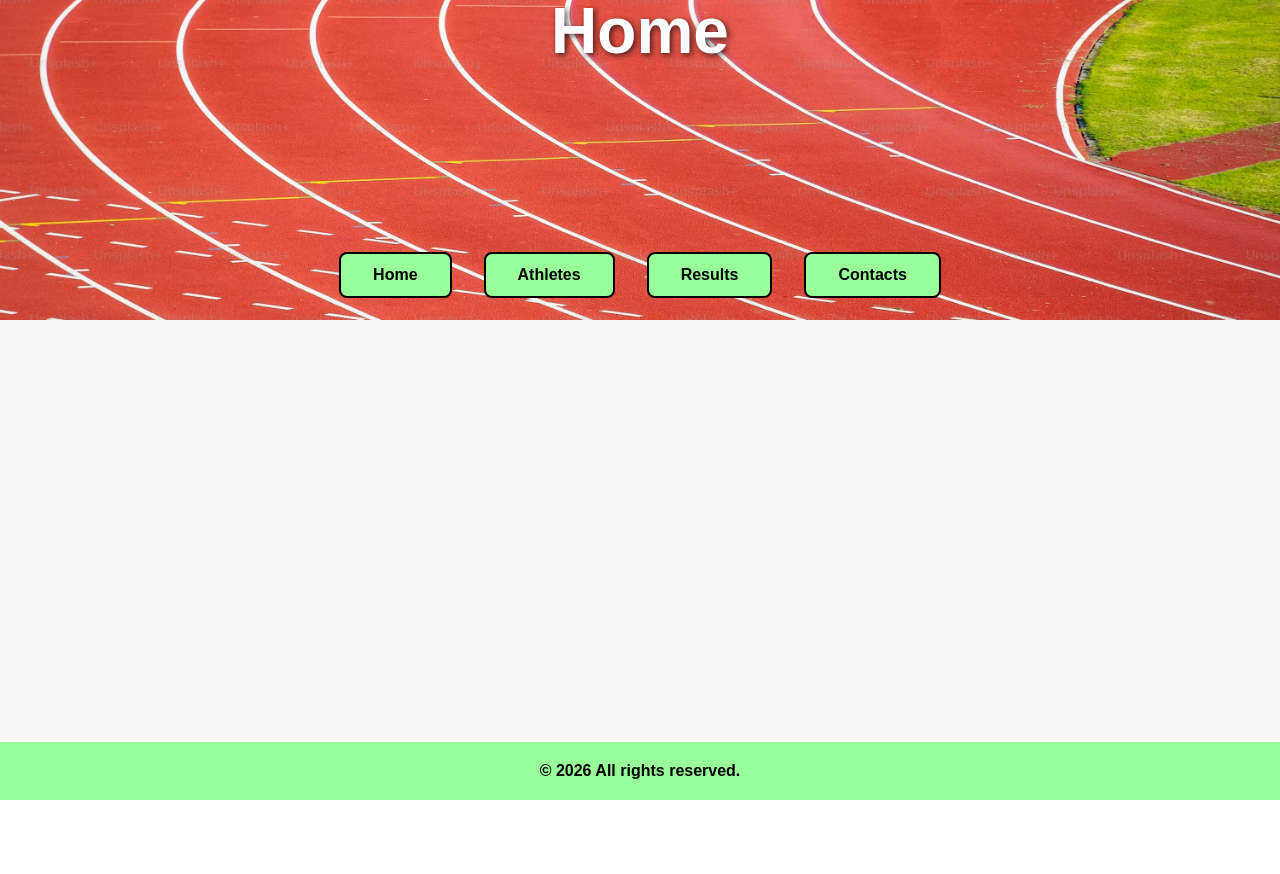
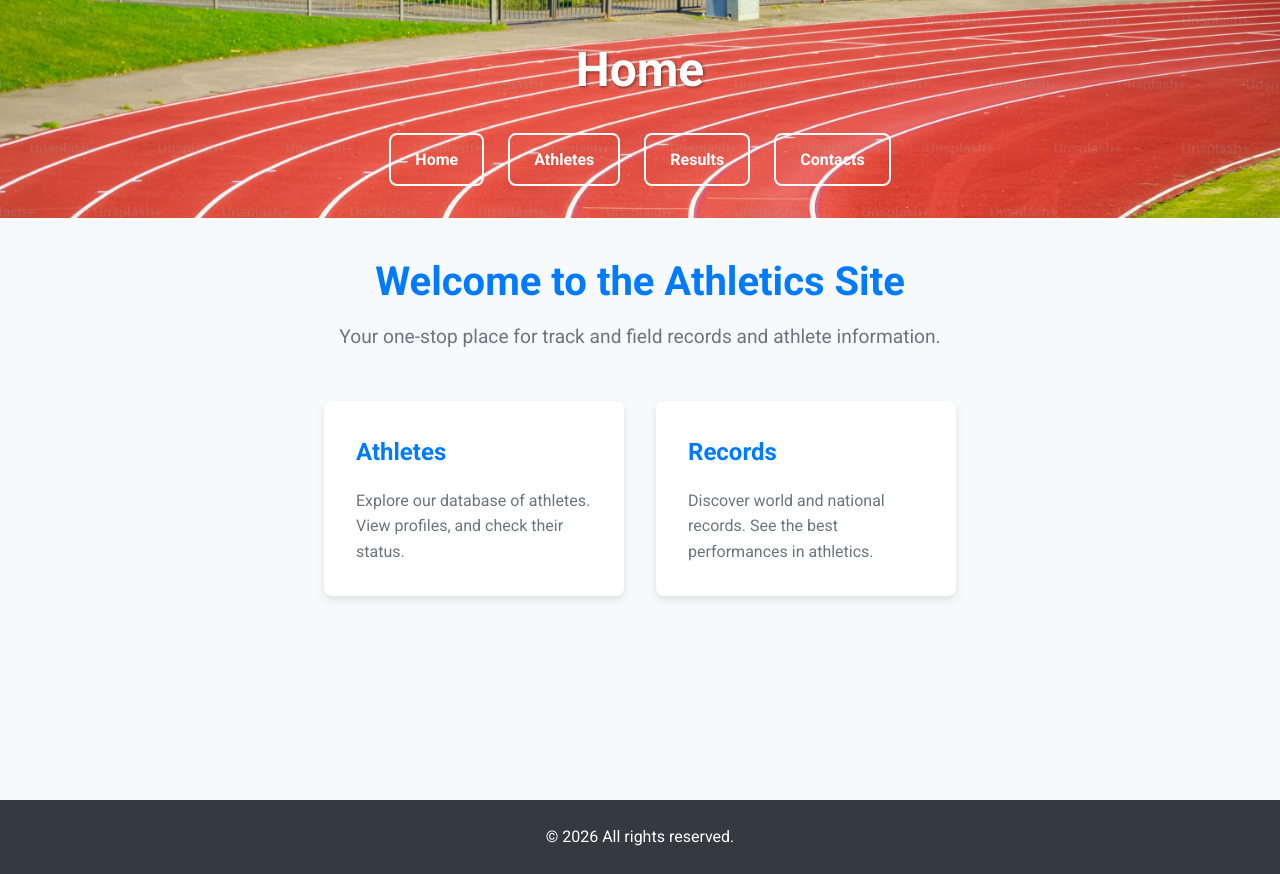
Before and after one commit to draganovdimitar2/AthleticsSiteSoftUni, a Django app: page / in a window 1280 px wide. Before the commit the page ends 800 px from the top, so only its background shows below. Run offline with Django 5.2, Linux system fonts and the light colour scheme.

Commit message:
feat: implement athlete creation form and make some UI improvements

```diff
--- a/athletes/urls.py
+++ b/athletes/urls.py
@@ -1,7 +1,9 @@
 from django.urls import path
-from athletes.views import list_athletes
+from athletes.views import list_athletes, overview, create_athlete
 
 app_name = 'athletes'
 urlpatterns = [
-    path("list/", list_athletes, name='list')
+    path('', overview, name='overview'),
+    path("list/", list_athletes, name='list'),
+    path("create/", create_athlete, name='create')
 ]
--- a/common/urls.py
+++ b/common/urls.py
@@ -1,6 +1,8 @@
 from django.urls import path
-from common.views import home_page
+from common.views import home_page, redirect_home
 
+app_name = 'common'
 urlpatterns = [
-    path("", home_page, name='home_page')
+    path("", home_page, name='home_page'),
+    path('redirect-home/', redirect_home, name='redirect_home')
 ]
--- a/common/views.py
+++ b/common/views.py
@@ -1,6 +1,9 @@
 from django.http import HttpResponse, HttpRequest
-from django.shortcuts import render
+from django.shortcuts import render, redirect
 
 # Create your views here.
 def home_page(request: HttpRequest) -> HttpResponse:
     return render(request, 'common/home.html')
+
+def redirect_home(request: HttpRequest) -> HttpResponse:
+    return redirect('common:home_page')
--- a/static/css/base.css
+++ b/static/css/base.css
@@ -1,3 +1,12 @@
+@import url('https://fonts.googleapis.com/css2?family=Roboto:wght@300;400;700&display=swap');
+
+:root {
+    --primary-color: #007bff;
+    --secondary-color: #6c757d;
+    --light-color: #f8f9fa;
+    --dark-color: #343a40;
+}
+
 * {
     margin: 0;
     padding: 0;
@@ -10,16 +19,17 @@ html, body {
 }
 
 body {
-    font-family: Arial, Helvetica, sans-serif; /* Set default font */
-    line-height: 1.6; /* Makes text spacing readable */
-    background-color: #f9f9f9; /* Light neutral background */
-    color: #333; /* Default text color */
+    font-family: "Roboto", sans-serif;
+    line-height: 1.6;
+    background-color: var(--light-color);
+    color: var(--dark-color);
 }
 
 .wrapper {
     display: flex;
     flex-direction: column;
     min-height: 100%;
+    flex-grow: 1;
 }
 
 .navbar {
@@ -27,66 +37,56 @@ body {
     flex-direction: column;
     align-items: center;
     justify-content: center;
-    background: var(--navbar-bg, url("../images/background_image.jpg")) no-repeat var(--navbar-bg-pos, 50% 40%);
+    background: var(--navbar-bg, linear-gradient(to right, #0056b3, #007bff));
     background-size: cover;
-    height: 40vh;
+    height: auto;
+    padding: 2rem 0;
 }
 
 .navbar-title {
     color: white;
-    font-size: 4rem;
-    font-weight: bold;
-    text-shadow: 2px 2px 6px rgba(0,0,0,0.7);
-    margin-bottom: 2em; /* space between title and menu */
+    font-size: 3rem;
+    font-weight: 700;
+    text-shadow: 1px 1px 3px rgba(0,0,0,0.5);
+    margin-bottom: 1.5rem;
 }
 
 .navbar ul {
     display: flex;
-    flex-direction: row;
     list-style: none;
     padding: 0;
-    margin: 1.3em 0;
-
-    /* Space items evenly */
-    justify-content: center; /* or space-between */
-    align-items: center; /* vertically center links if navbar has height */
-    gap: 2em;
+    margin: 0;
+    gap: 1.5rem;
 }
 
 .navbar ul li a {
     display: block;
-    padding: 0.5em 2em;
+    padding: 0.75rem 1.5rem;
     text-decoration: none;
-    color: black;
-    font-weight: bold;
-    background-color: #99FF99;
-    border-radius: 0.5em;
-    border: 2px solid black;
+    color: white;
+    font-weight: 700;
+    background-color: transparent;
+    border-radius: 0.5rem;
+    border: 2px solid white;
+    transition: all 0.3s ease;
 }
 
-.navbar ul li a:hover{
-    background-color: rgb(204, 204, 0);
+.navbar ul li a:hover, .dropdown:hover .dropael {
+    background-color: white;
+    color: var(--primary-color);
 }
 
 .site-footer {
-  background-color: #99FF99;
-  color: black;
-  margin-top: 2rem;
-  position: fixed;
-  bottom: 0;
-  width: 100vw;
-  padding: 1rem;
-  display: flex;
-  justify-content: center;
-  align-items: center;
+  background-color: var(--dark-color);
+  color: white;
+  margin-top: auto;
+  padding: 1.5rem;
+  text-align: center;
 }
-
 
 .site-footer p {
   margin: 0;
   font-size: 1rem;
-  font-weight: 600;
-  width: fit-content;
 }
 
 .dropdown {
@@ -98,26 +98,90 @@ body {
     position: absolute;
     top: 100%;
     left: 0;
-
-    width: 100%;
-    border-radius: 0.5em;
-
-    box-shadow: 0 8px 16px 0 rgba(0,0,0,0.2);
+    background-color: white;
+    min-width: 100%;
+    border-radius: 0.5rem;
+    box-shadow: 0 4px 8px rgba(0,0,0,0.1);
     z-index: 1000;
+    padding: 0.5rem 0;
 }
 
 .dropdown-content a {
   display: block;
-  color: black;
-  padding: 0.5em 2em;
+  color: var(--dark-color);
+  padding: 0.75rem 1.5rem;
   text-decoration: none;
-  font-weight: bold;
+  transition: background-color 0.3s ease;
 }
 
 .dropdown-content a:hover {
-  background-color: rgb(204, 204, 0);
+  background-color: var(--light-color);
+}
+
+/* Ensure dropdown content links are always visible when dropdown is open and .dropael is hovered */
+.dropdown:hover .dropdown-content a {
+  color: var(--primary-color);
+}
+
+.dropdown:hover .dropdown-content a:hover {
+    color: #005FCC;
 }
 
 .dropdown:hover .dropdown-content {
   display: block;
 }
+
+/* Home page specific styles */
+.home-content {
+    padding: 2rem;
+    text-align: center;
+    flex-grow: 1;
+}
+
+.welcome-header {
+    margin-bottom: 3rem;
+}
+
+.welcome-header h1 {
+    font-size: 2.5rem;
+    margin-bottom: 0.5rem;
+    color: var(--primary-color);
+}
+
+.welcome-header p {
+    font-size: 1.2rem;
+    color: var(--secondary-color);
+}
+
+.card-container {
+    display: flex;
+    justify-content: center;
+    gap: 2rem;
+    flex-wrap: wrap;
+}
+
+.card {
+    background-color: white;
+    padding: 2rem;
+    border-radius: 0.5rem;
+    box-shadow: 0 4px 8px rgba(0,0,0,0.1);
+    width: 300px;
+    text-align: left;
+    transition: transform 0.3s ease, box-shadow 0.3s ease;
+}
+
+.card:hover {
+    transform: translateY(-5px);
+    box-shadow: 0 8px 16px rgba(0,0,0,0.15);
+}
+
+.card h2 a {
+    text-decoration: none;
+    color: var(--primary-color);
+    font-size: 1.5rem;
+}
+
+.card p {
+    margin-top: 1rem;
+    color: var(--secondary-color);
+}
--- a/static/css/main.css
+++ b/static/css/main.css
@@ -1,3 +1,5 @@
 @import url(base.css);
 @import url(results.css);
-@import url(athletes.css);
+@import url(../athletes/css/athletes-list.css);
+@import url(../athletes/css/athletes-overview.css);
+@import url(../athletes/css/athletes-create.css);
--- a/templates/athletes/list_athletes.html
+++ b/templates/athletes/list_athletes.html
@@ -1,8 +1,9 @@
 {% extends 'common/home.html' %}
+{% load static %}
 
 {% block body_attrs %}
 style="--navbar-bg: url('{% static "images/athletes-background.jpg" %}'); --navbar-bg-pos: 55% 63%;"
-{% block navbar_title %}Athletes{% endblock %}
+{% block navbar_title %}List of Athletes{% endblock %}
 {% endblock %}
 
 {% block content %}
--- a/templates/common/home.html
+++ b/templates/common/home.html
@@ -14,14 +14,14 @@
                 {% block navbar_title %}Home{% endblock %}
             </h1>
             <ul>
-                <li><a href="{% url 'home_page' %}">Home</a></li>
+                <li><a href="{% url 'common:home_page' %}">Home</a></li>
 
                 <ul>
                     <li class="dropdown">
-                        <a class="dropael" href="{% url 'athletes:list' %}">Athletes</a>
+                        <a class="dropael" href="{% url 'athletes:overview' %}">Athletes</a>
                         <div class="dropdown-content">
                             <a href="{% url 'athletes:list' %}">List</a>
-                            <a href="#">Link 2</a>
+                            <a href="{% url 'athletes:create' %}">Create</a>
                             <a href="#">Link 3</a>
                         </div>
                     </li>
@@ -32,8 +32,23 @@
             </ul>
         </nav>
         {% block content %}
-            <!-- Child templates will fill this -->
-            <!-- Everything outside of this blocks is shared by all pages.-->
+            <div class="home-content">
+                <header class="welcome-header">
+                    <h1>Welcome to the Athletics Site</h1>
+                    <p>Your one-stop place for track and field records and athlete information.</p>
+                </header>
+
+                <div class="card-container">
+                    <div class="card">
+                        <h2><a href="{% url 'athletes:overview' %}">Athletes</a></h2>
+                        <p>Explore our database of athletes. View profiles, and check their status.</p>
+                    </div>
+                    <div class="card">
+                        <h2><a href="{% url 'results' %}">Records</a></h2>
+                        <p>Discover world and national records. See the best performances in athletics.</p>
+                    </div>
+                </div>
+            </div>
         {% endblock %}
     </div>
     <footer class="site-footer">
```
Also changed, not shown: athletes/forms.py (added, +70 -0 lines), athletes/views.py (+19 -1 lines), static/athletes/css/athletes-create.css (added, +80 -0 lines), static/athletes/css/athletes-overview.css (added, +40 -0 lines), templates/athletes/create_athlete.html (added, +29 -0 lines), templates/athletes/overview.html (added, +26 -0 lines), static/athletes/css/athletes-list.css (line endings or trailing spaces).
